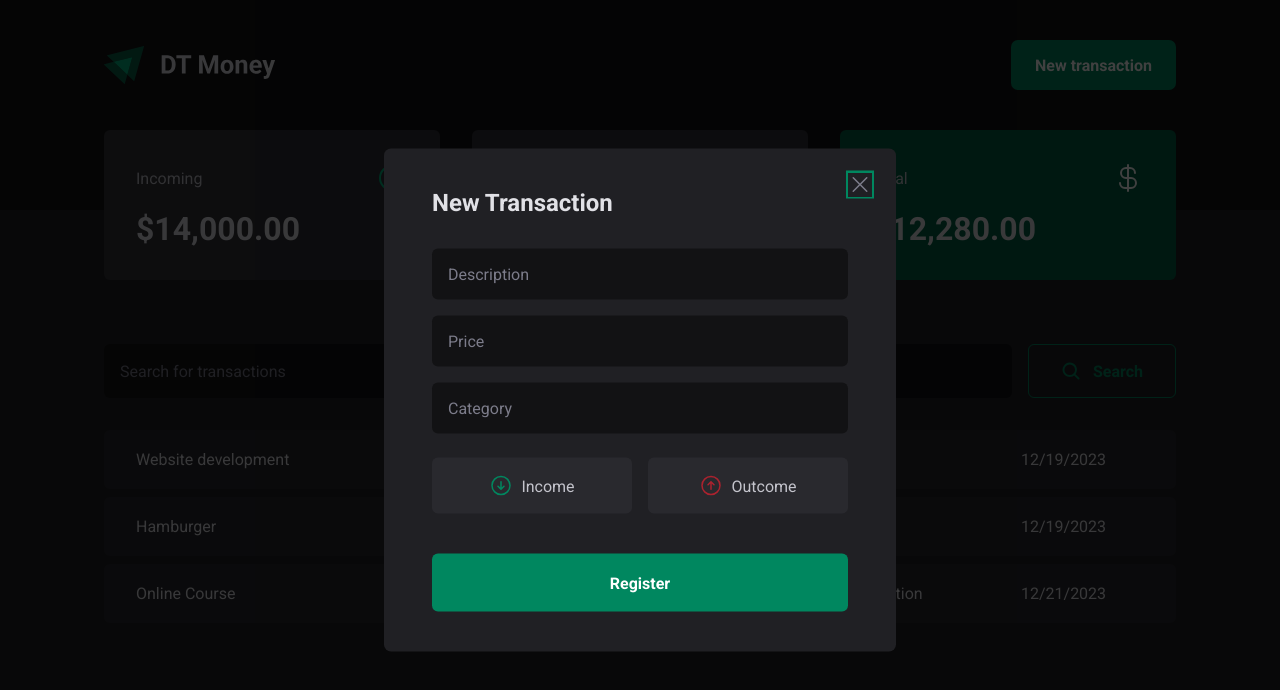
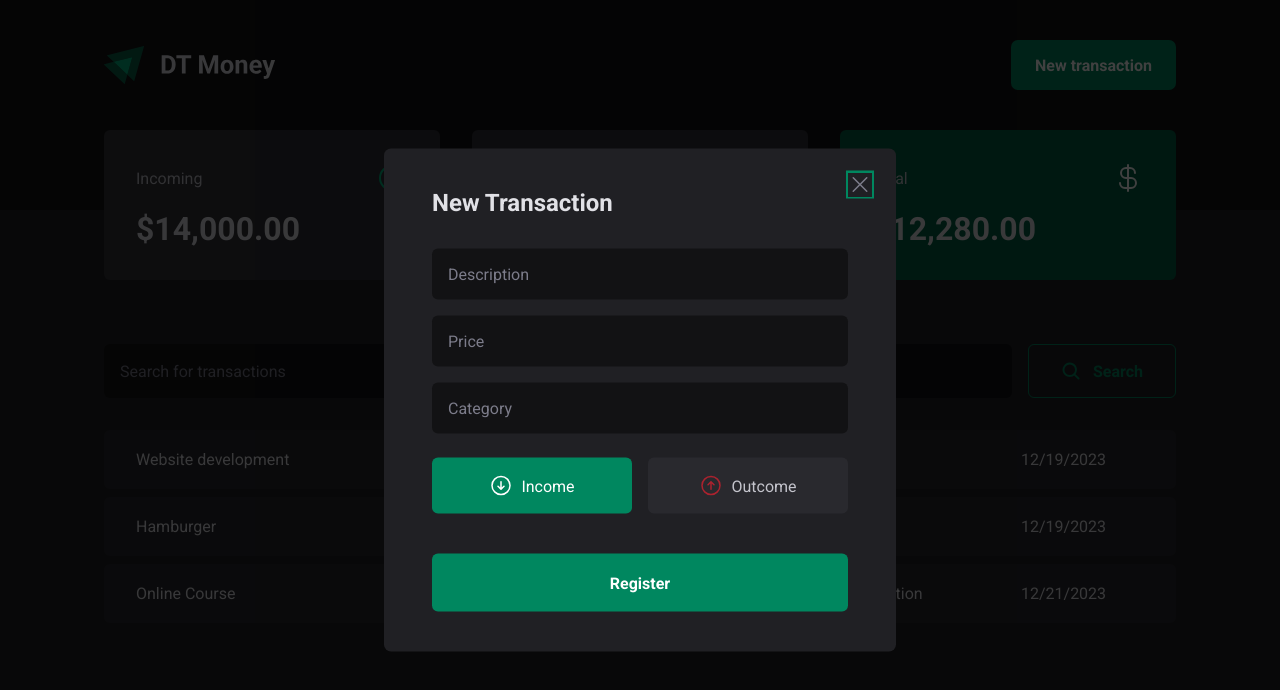
Before and after one commit to bezerrarodrigo/mymoney, a React (Vite) app: page / in a window 1280 px wide. Both pictures are taken after a click on the button "New transaction". Shown: the top 690 px of the page. Built offline with nearby package versions, Linux system fonts and the light colour scheme; data requests are answered from the project's data file.

Commit message:
feat: added controller component

```diff
--- a/src/components/NewTransactionModal/NewTransactionModal.tsx
+++ b/src/components/NewTransactionModal/NewTransactionModal.tsx
@@ -1,7 +1,8 @@
-import { ArrowCircleUp, X } from "@phosphor-icons/react";
-import { ArrowCircleDown } from "@phosphor-icons/react/dist/ssr";
+import { zodResolver } from "@hookform/resolvers/zod";
+import { ArrowCircleDown, ArrowCircleUp, X } from "@phosphor-icons/react";
 import * as Dialog from "@radix-ui/react-dialog";
-import { useForm } from "react-hook-form";
+import { Controller, useForm } from "react-hook-form";
+import * as z from "zod";
 import {
   Content,
   ModalCloseButton,
@@ -9,14 +10,12 @@ import {
   TransactionButton,
   TransactionType,
 } from "./styles";
-import * as z from "zod";
-import { zodResolver } from "@hookform/resolvers/zod";
 
 const newTransactionFormSchema = z.object({
   description: z.string(),
   price: z.number(),
   category: z.string(),
-  // type: z.enum(["income", "outcome"]),
+  type: z.enum(["income", "outcome"]),
 });
 
 type NewTransactionFormInputs = z.infer<typeof newTransactionFormSchema>;
@@ -24,18 +23,15 @@ type NewTransactionFormInputs = z.infer<typeof newTransactionFormSchema>;
 export const NewTransactionModal = () => {
   const {
     register,
+    control,
     handleSubmit,
     formState: { isSubmitting },
   } = useForm<NewTransactionFormInputs>({
     resolver: zodResolver(newTransactionFormSchema),
+    defaultValues: { type: "income" },
   });
 
-  function handleCreateNewTransaction(data: NewTransactionFormInputs) {
-    console.log(
-      "🚀 ~ file: NewTransactionModal.tsx:30 ~ NewTransactionModal ~ data:",
-      data
-    );
-  }
+  function handleCreateNewTransaction(data: NewTransactionFormInputs) {}
 
   return (
     <Dialog.Portal>
@@ -65,7 +61,15 @@ export const NewTransactionModal = () => {
             required
           />
 
-          <TransactionType>
+          <Controller
+            control={control}
+            name="type"
+            render={(props) => {
+              return (
+                <TransactionType
+                  onValueChange={props.field.onChange}
+                  value={props.field.value}
+                >
                   <TransactionButton variant="income" value="income">
                     <ArrowCircleDown size={24} />
                     <span>Income</span>
@@ -75,6 +79,9 @@ export const NewTransactionModal = () => {
                     <span>Outcome</span>
                   </TransactionButton>
                 </TransactionType>
+              );
+            }}
+          />
 
           <button type="submit" disabled={isSubmitting}>
             Register
```
Lines whose indentation alone changed are shown as unchanged.
